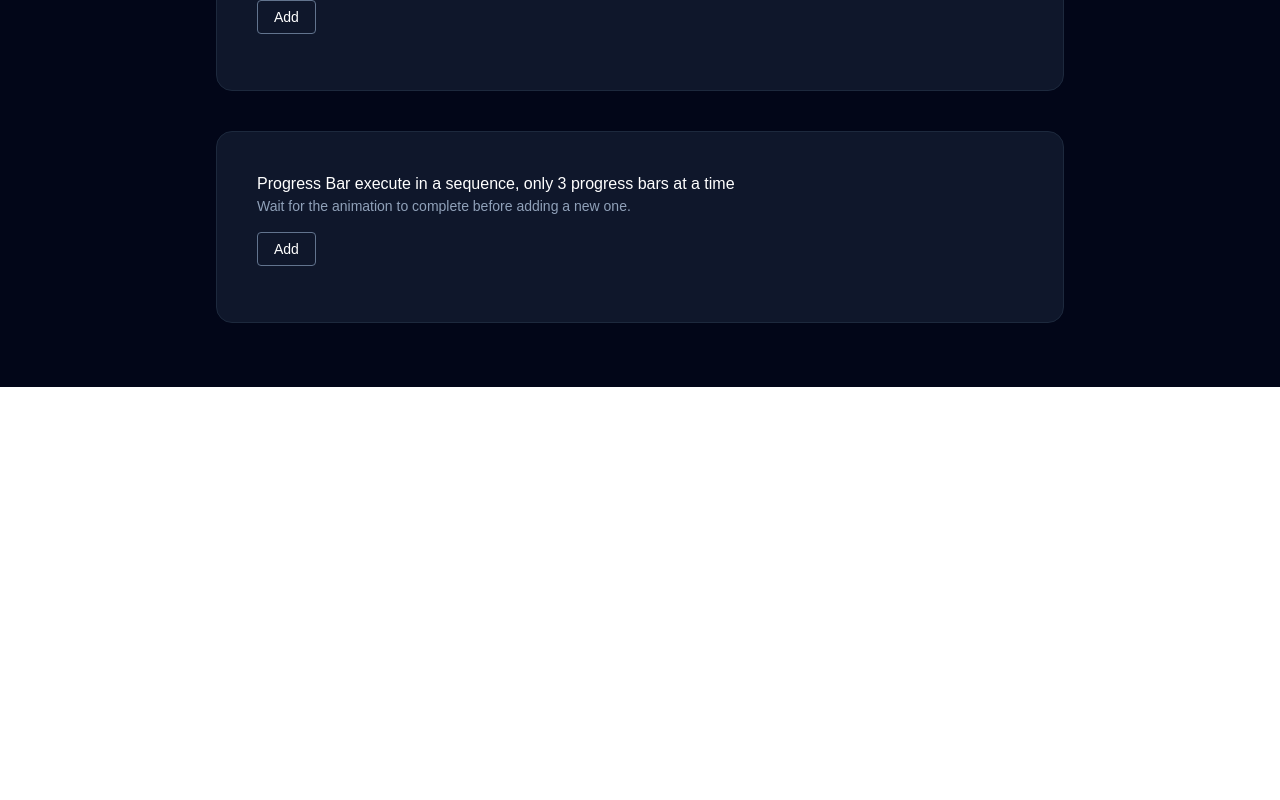
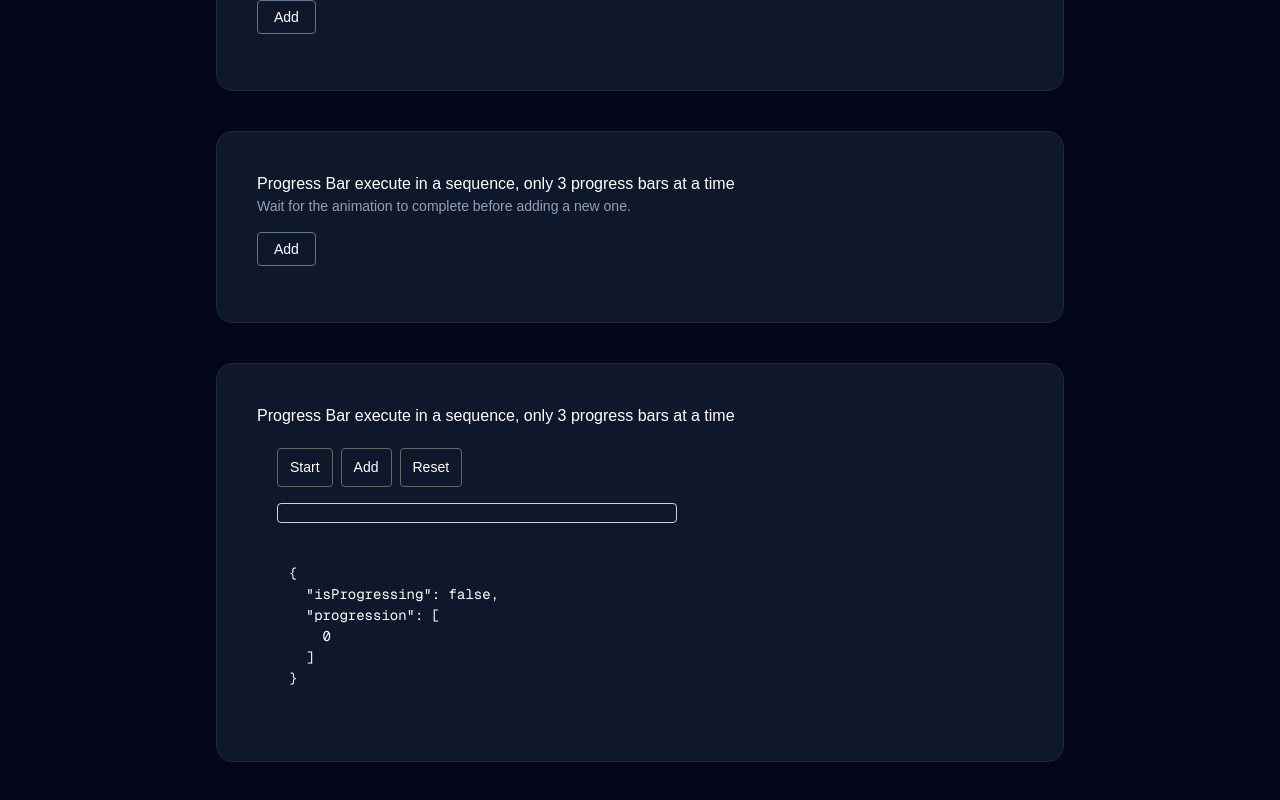
Before and after one commit to lelea2/solace, a Next.js app: page /ui-prototype/progress-bar in a window 1280 px wide. Shown: the part 696-1496 px from the top of the page. Before the commit the page ends 1083 px from the top, so only its background shows below. Built offline with nearby package versions, Linux system fonts and the light colour scheme.

Commit message:
more component

```diff
--- a/app/ui-prototype/progress-bar/page.tsx
+++ b/app/ui-prototype/progress-bar/page.tsx
@@ -2,6 +2,7 @@ import Link from "next/link";
 import ProgressBar from "@/components/ui-prototype/progress-bar/ProgressBar";
 import ProgressBarII from "@/components/ui-prototype/progress-bar/ProgressBarII";
 import ProgressBarIII from "@/components/ui-prototype/progress-bar/ProgressBarIII";
+import ProgressBarIV from "@/components/ui-prototype/progress-bar/ProgressBarIV";
 
 export const metadata = {
   title: "Progress Bar — UI Prototype",
@@ -39,6 +40,10 @@ export default function ProgressBarPage() {
           <p>Progress Bar execute in a sequence, only 3 progress bars at a time</p>
           <ProgressBarIII />
         </div>
+        <div className="rounded-2xl border border-slate-800 bg-slate-900 p-10 mt-10">
+          <p>Progress Bar execute in a sequence, only 3 progress bars at a time</p>
+          <ProgressBarIV />
+        </div>
       </div>
     </div>
   );
--- a/components/ui-prototype/progress-bar/ProgressBar.css
+++ b/components/ui-prototype/progress-bar/ProgressBar.css
@@ -1,5 +1,27 @@
 .progress-bars {
   margin-top: 16px;
+}
+
+.controls {
+  display: flex;
+  gap: 8px;
+  margin-bottom: 16px;
+}
+
+.controls button {
+  padding: 6px 16px;
+  font-size: 14px;
+  border: 1px solid #666;
+  border-radius: 4px;
+  background: transparent;
+  color: inherit;
+  cursor: pointer;
+  transition: border-color 150ms, color 150ms;
+}
+
+.controls button:hover {
+  border-color: #ccc;
+  color: #fff;
 }
 
 .progress {
--- /dev/null
+++ b/components/ui-prototype/progress-bar/ProgressBarIV.css
@@ -0,0 +1,43 @@
+.container {
+  padding: 20px;
+  font-family: sans-serif;
+}
+
+.controls {
+  display: flex;
+  gap: 8px;
+  margin-bottom: 16px;
+}
+
+.controls button {
+  padding: 8px 12px;
+  cursor: pointer;
+}
+
+.bars {
+  display: flex;
+  flex-direction: column;
+  gap: 8px;
+}
+
+.progress {
+  width: 400px;
+  height: 20px;
+  border: 1px solid #cbd5e1;
+  border-radius: 4px;
+  overflow: hidden;
+}
+
+.progress-fill {
+  height: 100%;
+  background: #22c55e;
+  transition: width 50ms linear;
+}
+
+.state-preview {
+  margin-top: 20px;
+  padding: 12px;
+  border-radius: 6px;
+  font-size: 14px;
+  width: fit-content;
+}
--- /dev/null
+++ b/components/ui-prototype/progress-bar/ProgressBarIV.tsx
@@ -0,0 +1,137 @@
+"use client";
+
+import { useEffect, useMemo, useState } from "react";
+import "./ProgressBarIV.css";
+
+const DURATION = 2000;
+const CONCURRENCY_LIMIT = 3;
+
+type Bar = {
+  id: string;
+  progress: number;
+  completed: boolean;
+};
+
+function ProgressBar({ progress }: { progress: number }) {
+  return (
+    <div className="progress">
+      <div
+        className="progress-fill"
+        style={{
+          width: `${progress}%`,
+        }}
+      />
+    </div>
+  );
+}
+
+function createBar(): Bar {
+  return {
+    id: crypto.randomUUID(),
+    progress: 0,
+    completed: false,
+  };
+}
+
+export default function App() {
+  const [bars, setBars] = useState<Bar[]>([createBar()]);
+  const [isPlaying, setIsPlaying] = useState(false);
+
+  function addBar() {
+    setBars((prev) => [...prev, createBar()]);
+  }
+
+  function reset() {
+    setIsPlaying(false);
+    setBars([createBar()]);
+  }
+
+  useEffect(() => {
+    if (!isPlaying) {
+      return;
+    }
+
+    let frameId: number;
+    let previousTime = performance.now();
+
+    function animate(currentTime: number) {
+      const delta = currentTime - previousTime;
+      previousTime = currentTime;
+
+      setBars((prevBars) => {
+        const activeIndexes: number[] = [];
+
+        for (let i = 0; i < prevBars.length; i++) {
+          if (
+            !prevBars[i].completed &&
+            activeIndexes.length < CONCURRENCY_LIMIT
+          ) {
+            activeIndexes.push(i);
+          }
+        }
+
+        return prevBars.map((bar, index) => {
+          if (!activeIndexes.includes(index)) {
+            return bar;
+          }
+
+          const nextProgress = Math.min(
+            100,
+            bar.progress + (delta / DURATION) * 100
+          );
+
+          return {
+            ...bar,
+            progress: nextProgress,
+            completed: nextProgress >= 100,
+          };
+        });
+      });
+
+      frameId = requestAnimationFrame(animate);
+    }
+
+    frameId = requestAnimationFrame(animate);
+
+    return () => {
+      cancelAnimationFrame(frameId);
+    };
+  }, [isPlaying]);
+
+  const state = useMemo(
+    () => ({
+      isProgressing: isPlaying,
+      progression: bars.map((bar) =>
+        Number(bar.progress.toFixed(1))
+      ),
+    }),
+    [bars, isPlaying]
+  );
+
+  return (
+    <div className="container">
+      <div className="controls">
+        <button onClick={() => setIsPlaying((prev) => !prev)}>
+          {isPlaying ? "Pause" : "Start"}
+        </button>
+
+        <button onClick={addBar}>Add</button>
+
+        <button onClick={reset}>Reset</button>
+      </div>
+
+      <div className="bars">
+        {bars.map((bar) => (
+          <ProgressBar
+            key={bar.id}
+            progress={bar.progress}
+          />
+        ))}
+      </div>
+
+      <pre className="state-preview">
+        {JSON.stringify(state, null, 2)}
+      </pre>
+    </div>
+  );
+}
```
